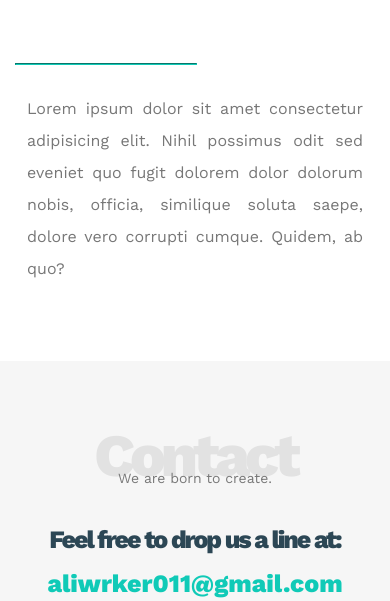
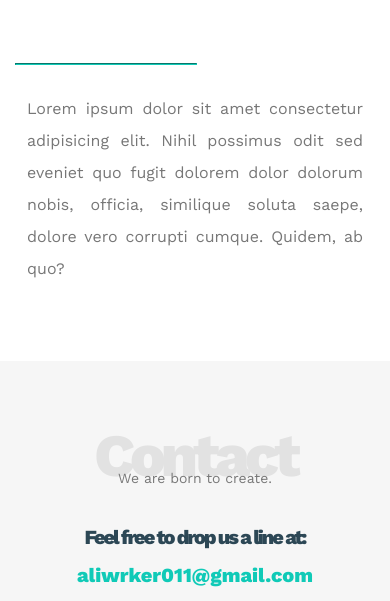
Before and after one commit to Alil0l/Leon-Website-HTML-CSS, a plain HTML site: page index.html in a window 390 px wide. Shown: the part 5778-6379 px from the top of the page. Drawn offline with nearby package versions, Linux system fonts and the light colour scheme.

Commit message:
tiny update in the contact section

```diff
--- a/css/leon.css
+++ b/css/leon.css
@@ -431,12 +431,12 @@ start of contact section
   margin-left: 10px;
   color: #2c4755;
 }
-@media (max-width: 390px) {
+@media (max-width: 600px) {
   .contact .info .label {
-    font-size: 25px;
+    font-size: 20px;
   }
   .contact .info .link {
-    font-size: 25px;
+    font-size: 20px;
   }
   .contact .info .social {
     font-size: 12px;
```
